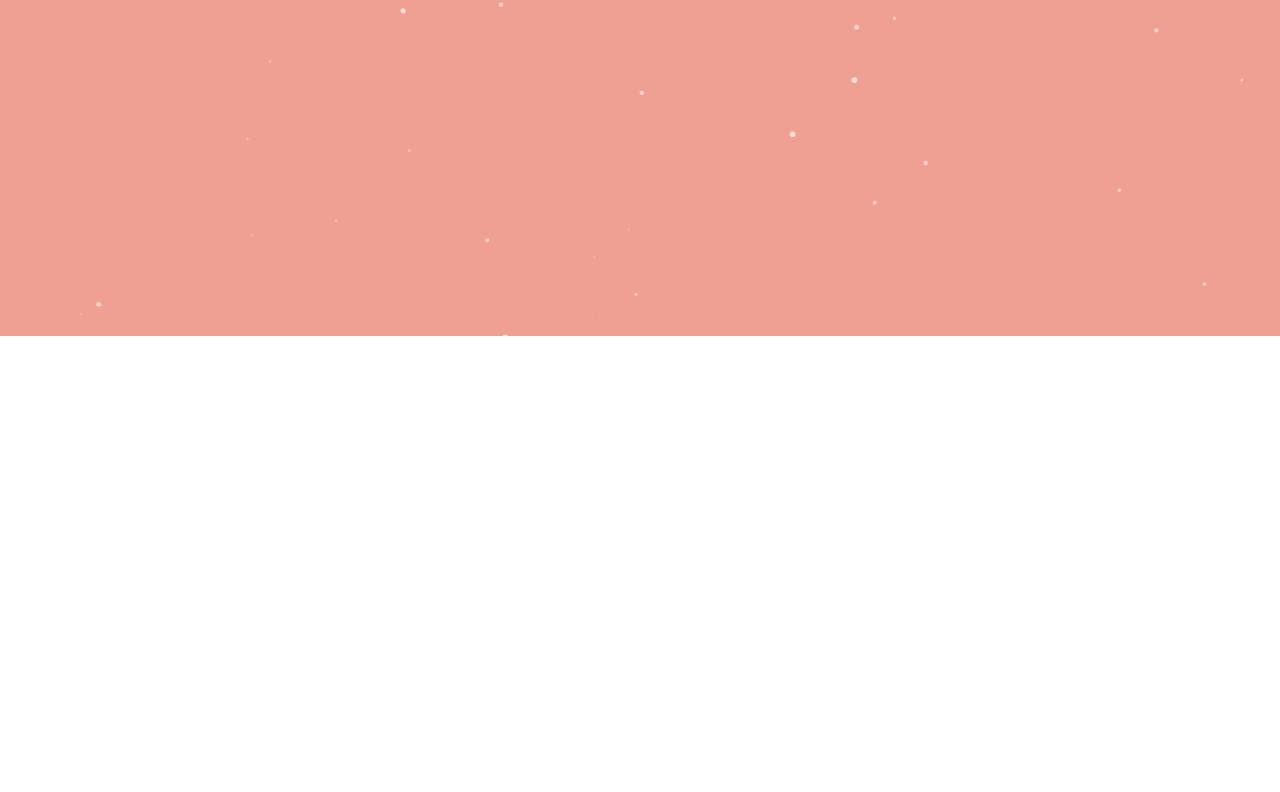
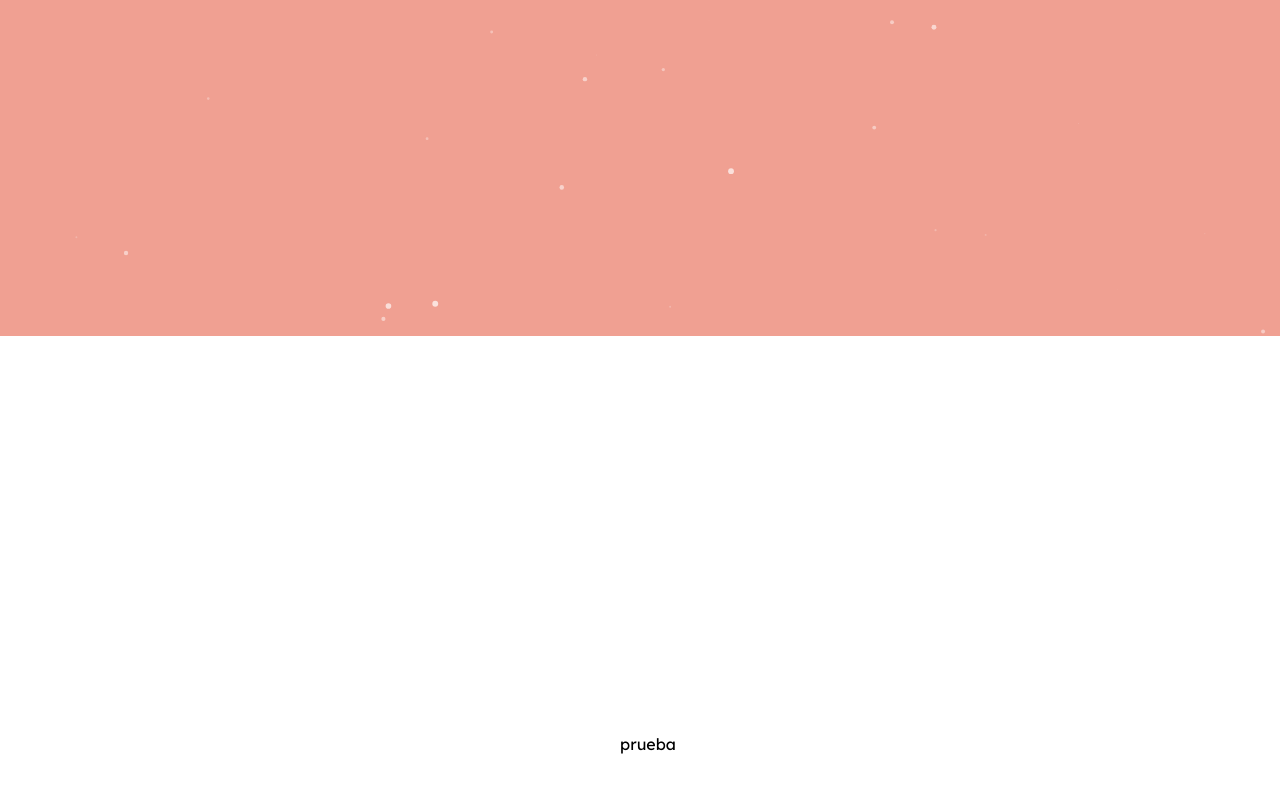
Before and after one commit to lupattin/LicApp, a Next.js app: page / in a window 1280 px wide. Shown: the part 464-1256 px from the top of the page. Before the commit the page ends 816 px from the top, so only its background shows below. Built offline with nearby package versions, Linux system fonts and the light colour scheme.

Commit message:
Add About Me

```diff
--- a/src/UI/button/index.tsx
+++ b/src/UI/button/index.tsx
@@ -4,7 +4,7 @@ import styled from "styled-components";
 function Button() {
   return (
 
-    <button className="animate__animated animate__fadeInDown animate__delay-3s"> Aquí luca se la come</button>
+    <button className="animate__animated animate__fadeInDown animate__delay-3s"> Aquí come</button>
 
   );
 }
--- a/src/UI/containers/index.tsx
+++ b/src/UI/containers/index.tsx
@@ -1,5 +1,4 @@
 import styled from "styled-components";
-
 
 
 export const HomeContainer = styled.div`
@@ -18,3 +17,22 @@ export const HomeParagraphCointainer = styled.div`
     height: 20vh;
     justify-content: space-around;
 `
+export const HomeAboutMeContainer = styled.div`
+    display: flex;
+    flex-direction: column;
+    align-items: center;
+    justify-content: center;
+    width: 100vw;
+    height: 100vh;
+    text-align: center;
+`
+export const AboutMeContainer = styled.div`
+    background-color: white;
+    display: flex;
+    flex-direction: column;
+    align-items: center;
+    justify-content: center;
+    width: 100px;
+    height: 100px;
+    z-index: 1;
+`
--- /dev/null
+++ b/src/components/aboutme/index.tsx
@@ -0,0 +1,8 @@
+import { AboutMeContainer } from "@/UI/containers";
+export function AboutMeBox() {
+  return (
+    <AboutMeContainer>
+      prueba
+    </AboutMeContainer>
+  );
+}
--- /dev/null
+++ b/src/components/homebox/index.tsx
@@ -0,0 +1,20 @@
+/* UI */
+import { HomeParagraphCointainer } from "@/UI/containers";
+import { TitleHomePage } from "@/UI/title";
+import { ParagraphHomePage } from "@/UI/paragraph";
+import { ButtonHomePage } from "@/UI/button";
+
+
+
+export function HomeBox() {
+
+  return (
+    <div>
+      <TitleHomePage />
+      <HomeParagraphCointainer>
+        <ParagraphHomePage />
+        <ButtonHomePage />
+      </HomeParagraphCointainer>
+    </div>
+  );
+}
--- a/src/pages/index.tsx
+++ b/src/pages/index.tsx
@@ -1,9 +1,11 @@
+/* UI */
+import { HomeContainer } from "@/UI/containers";
+import { HomeAboutMeContainer } from "@/UI/containers";
+
 /* Components */
-import { HomeContainer } from "@/UI/containers";
-import { HomeParagraphCointainer } from "@/UI/containers";
-import { TitleHomePage } from "@/UI/title";
-import { ParagraphHomePage } from "@/UI/paragraph";
-import { ButtonHomePage } from "@/UI/button";
+import { HomeBox } from "@/components/homebox";
+import { AboutMeBox } from "@/components/aboutme";
+
 /* TsParticules */
 import Particles from "react-particles";
 import type { Engine } from "tsparticles-engine";
@@ -16,16 +18,16 @@ export default function Home() {
   const particlesInit = useCallback(async (engine: Engine) => {
     await loadFull(engine);
 }, []);
+
   return (
     <div>
       <Particles options={particlesOptions as ISourceOptions} init={particlesInit}/>
       <HomeContainer>
-        <TitleHomePage />
-          <HomeParagraphCointainer>
-            <ParagraphHomePage/>
-            <ButtonHomePage/>
-          </HomeParagraphCointainer>
+        <HomeBox></HomeBox>
       </HomeContainer>
+      <HomeAboutMeContainer>
+        <AboutMeBox></AboutMeBox>
+      </HomeAboutMeContainer>
     </div>
   );
 }
```
